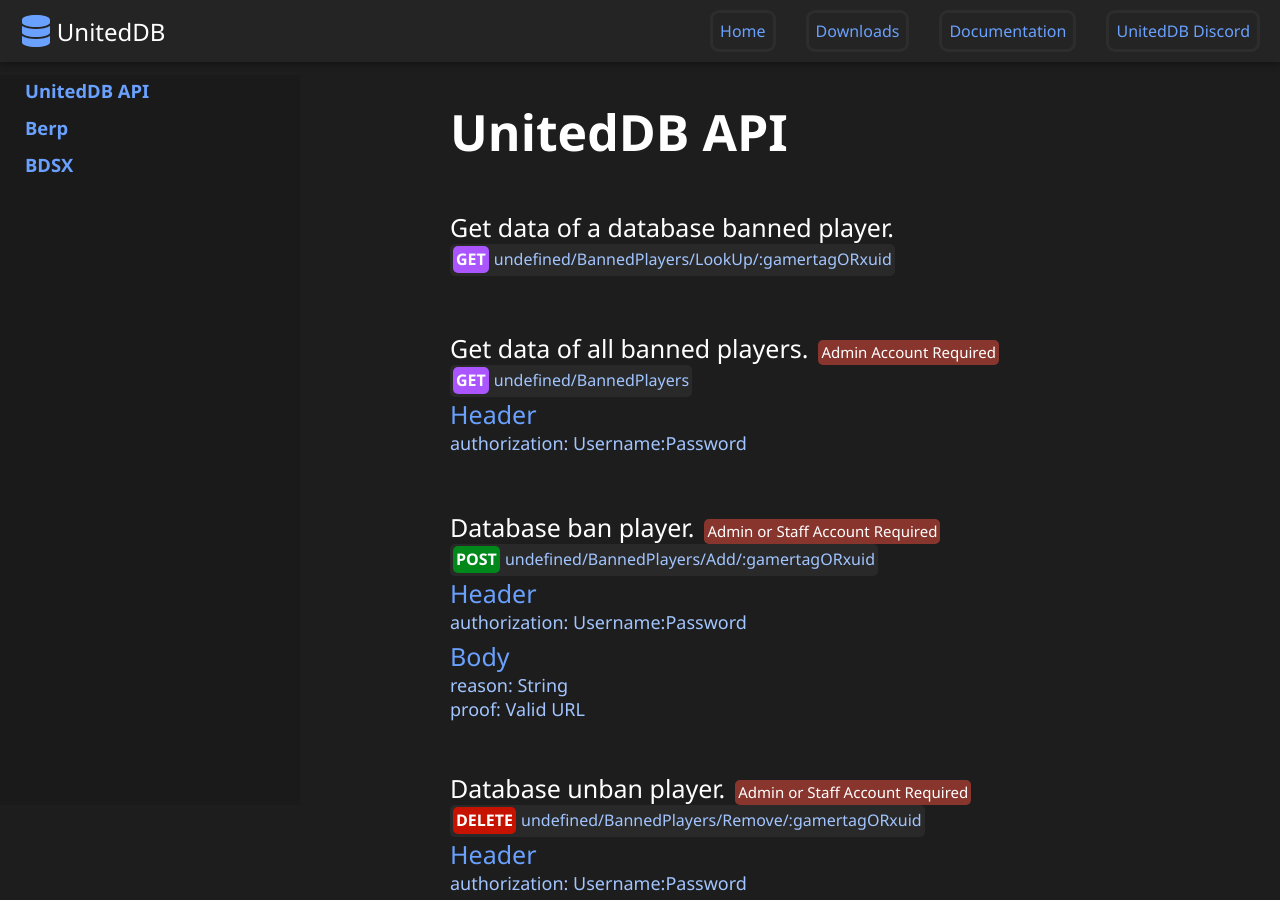
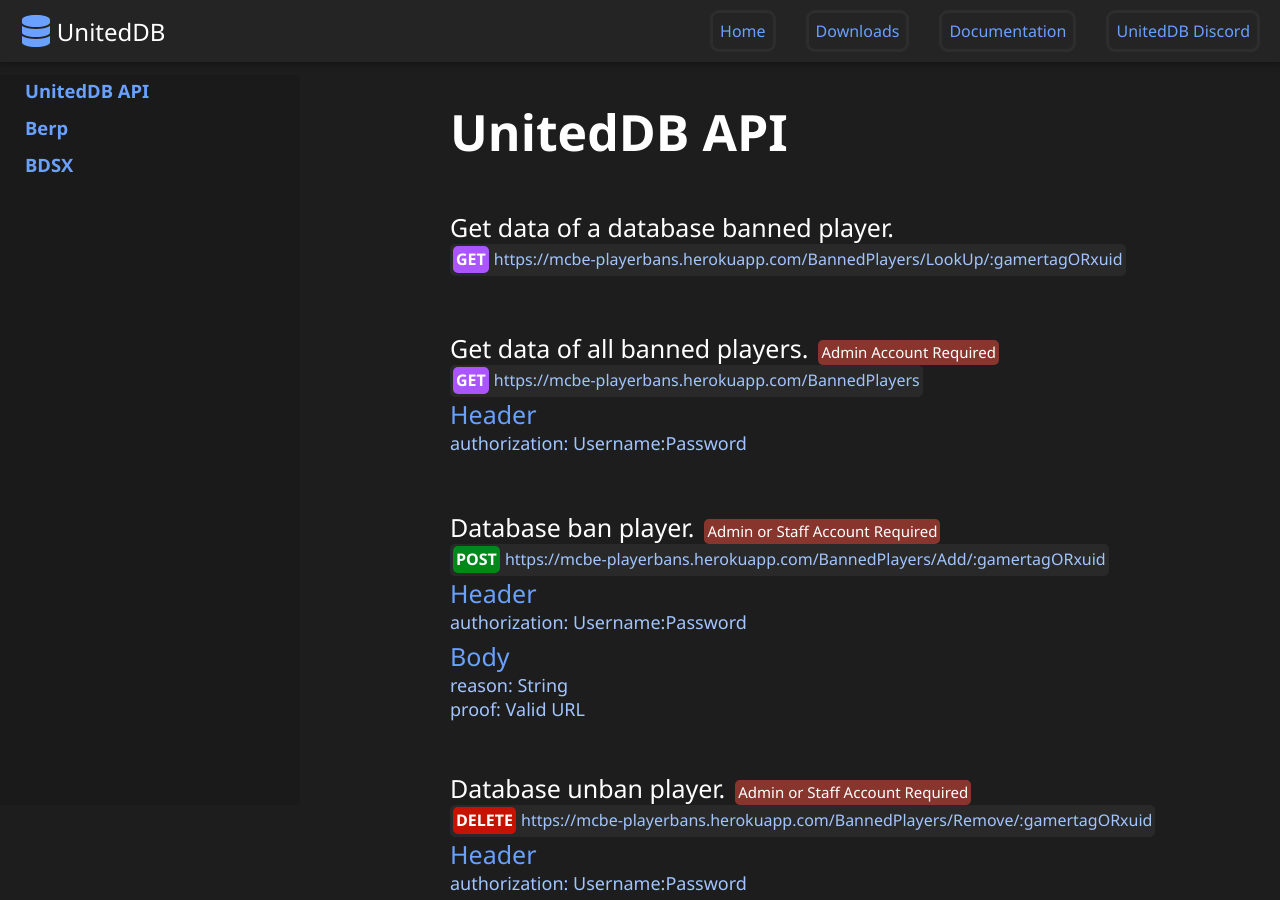
Before and after one commit to Carlos-Espitia/UnitedDB-Website, a React (Create React App) app: page /documentation/api in a window 1280 px wide. Built offline with nearby package versions, Linux system fonts and the light colour scheme.

Commit message:
website7

```diff
--- a/src/App.tsx
+++ b/src/App.tsx
@@ -11,8 +11,6 @@
 import Docsapi from './pages/docsapi';
 import Docsdbsx from './pages/docsbdsx';
 import Docsberp from './pages/docsberp';
-
-export const DB_API = 'https://mcbe-playerbans.herokuapp.com'
 
 function App() {
   return (
--- a/src/components/api/apis.tsx
+++ b/src/components/api/apis.tsx
@@ -1,7 +1,7 @@
-import { DB_API } from '../../App';
+
+const DB_API = 'https://mcbe-playerbans.herokuapp.com'
 
 //http://localhost:5000
-
 export const apis = [
     {
         description: 'Get data of a database banned player.',
--- a/src/components/hero/hero.tsx
+++ b/src/components/hero/hero.tsx
@@ -5,9 +5,10 @@
 import { Link } from 'react-scroll';
 import axios from "axios";
 import React, { useState, useEffect } from 'react'
-import { DB_API } from '../../App';
 //
 function Hero() {
+
+    const DB_API = 'https://mcbe-playerbans.herokuapp.com'
 
     const [playerBans, setPlayerBans] = useState<number | string >('Loading...')
 
```
